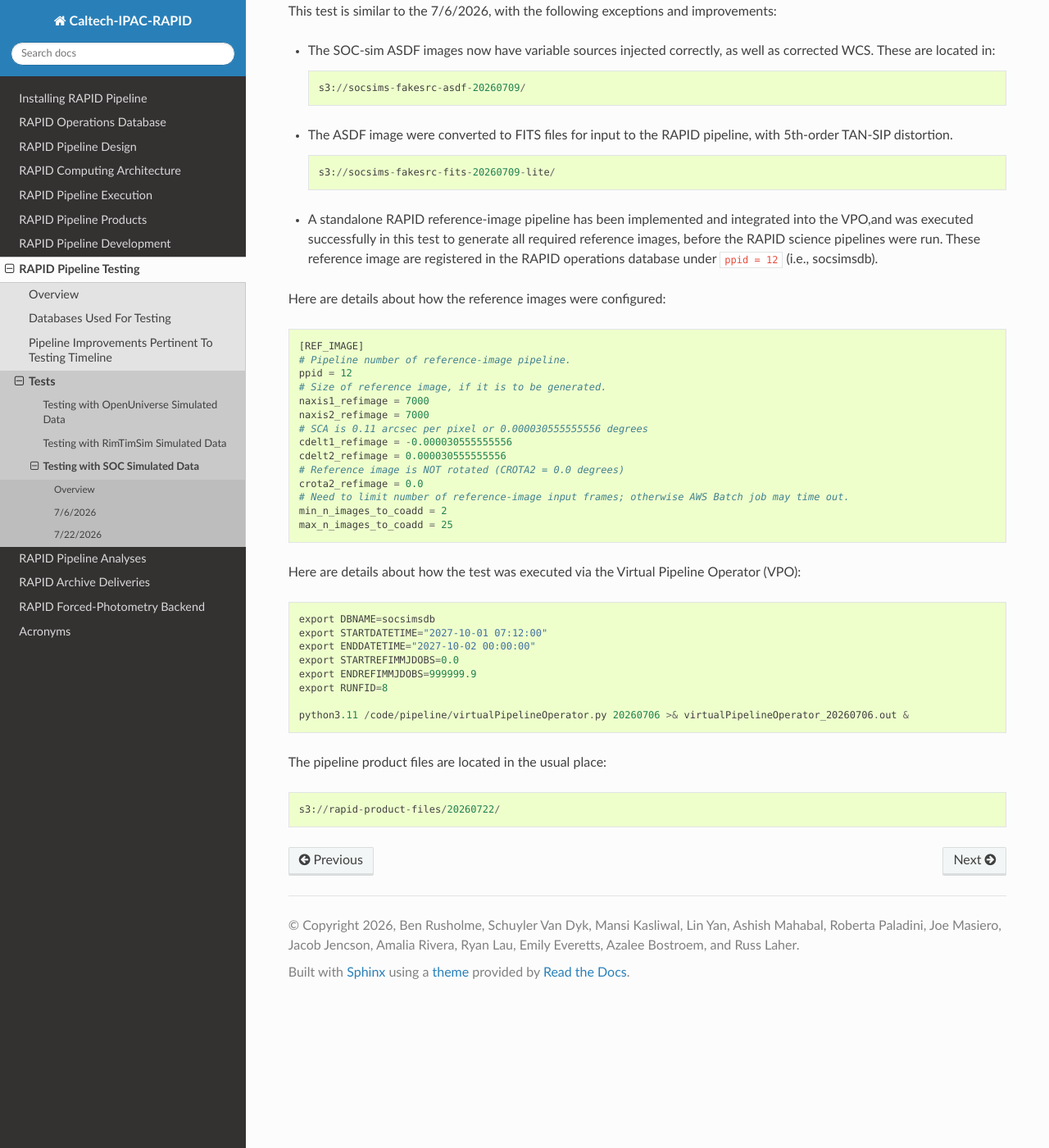
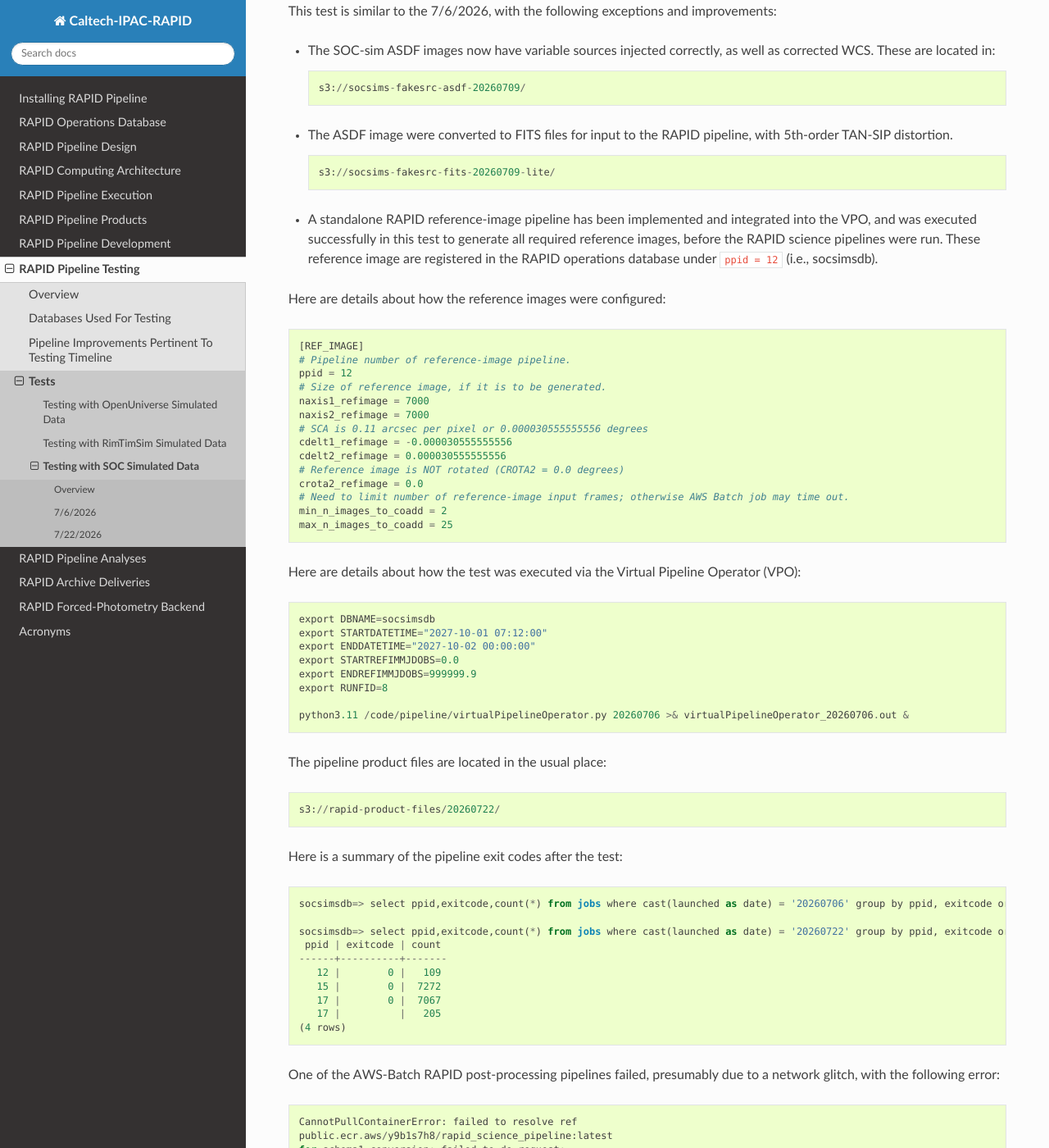
Before and after one commit to Caltech-IPAC/rapid, a Sphinx documentation site: the page built from docs/source/dev/socsim_tests.rst, in a window 1280 px wide and 1400 px high, scrolled down 7694 px. Shown: the whole window at 82% size. Built offline with Sphinx 7.4.7 and the Read the Docs theme 3.1.0, drawn with Linux system fonts in a browser that asks for light colours; some of the changed text lies outside the part shown.

Commit message:
Added info about the failed pipeline in the 7/22/2026 test.

```diff
--- a/docs/source/dev/socsim_tests.rst
+++ b/docs/source/dev/socsim_tests.rst
@@ -408,7 +408,7 @@
       s3://socsims-fakesrc-fits-20260709-lite/
 
 * A standalone RAPID reference-image pipeline has been implemented and integrated into the
-  VPO,and was executed successfully in this test to generate all required reference images,
+  VPO, and was executed successfully in this test to generate all required reference images,
   before the RAPID science pipelines were run.  These reference image are registered in
   the RAPID operations database under ``ppid = 12`` (i.e., socsimsdb).
 
@@ -449,3 +449,33 @@
 .. code-block::
 
     s3://rapid-product-files/20260722/
+
+Here is a summary of the pipeline exit codes after the test:
+
+.. code-block::
+
+    socsimsdb=> select ppid,exitcode,count(*) from jobs where cast(launched as date) = '20260706' group by ppid, exitcode order by ppid, exitcode;
+
+    socsimsdb=> select ppid,exitcode,count(*) from jobs where cast(launched as date) = '20260722' group by ppid, exitcode order by ppid, exitcode;
+     ppid | exitcode | count
+    ------+----------+-------
+       12 |        0 |   109
+       15 |        0 |  7272
+       17 |        0 |  7067
+       17 |          |   205
+    (4 rows)
+
+One of the AWS-Batch RAPID post-processing pipelines failed, presumably due to a network
+glitch, with the following error:
+
+.. code-block::
+
+    CannotPullContainerError: failed to resolve ref
+    public.ecr.aws/y9b1s7h8/rapid_science_pipeline:latest
+    for schema1 conversion: failed to do request:
+    Head "https://public.ecr.aws/v2/y9b1s7h8/rapid_science_pipeline/manifests/latest":
+    dial tcp 75.2.101.78:443: i/o timeout
+
+This caused the database-registration code to quit early (hence the 205 pipeline instances
+with null exitcodes).
+More work on the VPO and pipeline infrastructure are needed to identify and rerun failed pipelines.
```
